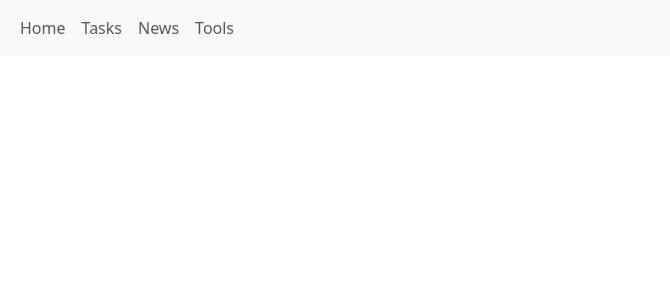
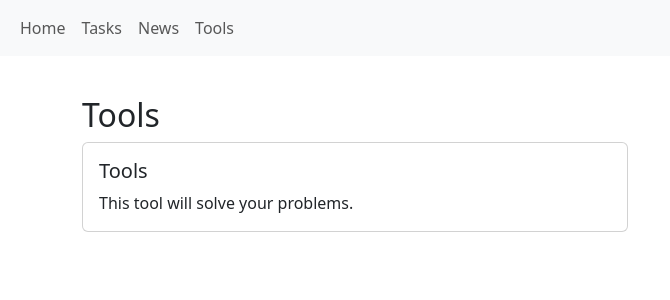
Before and after one commit to Thomas-SanMartin/AngularApp_Routing, an Angular app: page /tools in a window 1280 px wide. Before the commit this address led to /. Shown: the top 300 px of the page, without its empty margins (0-670 px from the left). Built offline with nearby package versions, Linux system fonts and the light colour scheme.

Commit message:
tools component complete

```diff
--- a/src/app/app.routes.ts
+++ b/src/app/app.routes.ts
@@ -4,5 +4,6 @@ import { HomeComponent } from './home/home.component';
 export const routes: Routes = [
   { path: '', component: HomeComponent }, // Default route
   { path: 'tasks', loadComponent: () => import('./tasks/tasks.component').then(m => m.TasksComponent) },
-  { path: 'news', loadComponent: () => import('./news/news.component').then(m => m.NewsComponent) }
+  { path: 'news', loadComponent: () => import('./news/news.component').then(m => m.NewsComponent) },
+  { path: 'tools', loadComponent: () => import('./tools/tools.component').then(m => m.ToolsComponent) }
 ];
--- /dev/null
+++ b/src/app/tools/tools.component.css
@@ -0,0 +1,8 @@
+.toolsPage {
+    text-align: left;
+    margin-top: 5vh;
+}
+
+.card {
+    margin-bottom: 2vh;
+}
--- /dev/null
+++ b/src/app/tools/tools.component.html
@@ -0,0 +1,14 @@
+<div class="toolsPage">
+    <h2>Tools</h2>
+    <div class="row">
+      <!-- First Card -->
+      <div class="col-md-6">
+        <div class="card">
+          <div class="card-body">
+            <h5 class="card-title">Tools</h5>
+            <p class="card-text">This tool will solve your problems.</p>
+          </div>
+        </div>
+      </div>
+    </div>
+  </div>
```
Also changed, not shown: src/app/tools/tools.component.ts (added, +12 -0 lines), 1 other file (tests, documents, lock files or other folders).
